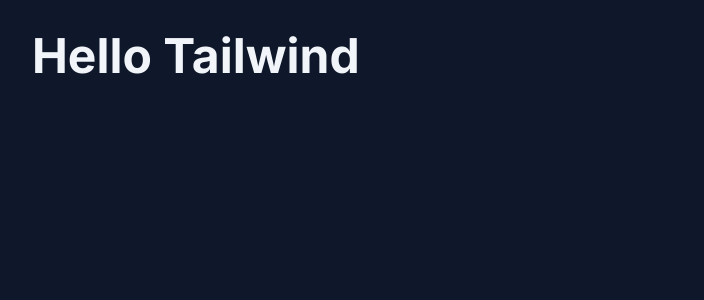
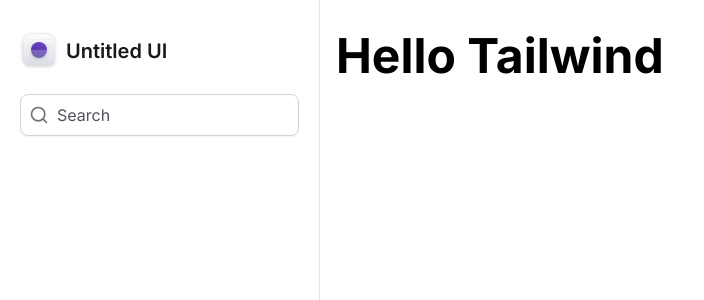
Before and after one commit to RoMartins/tailwind-next, a Next.js app: page / in a window 1280 px wide. Shown: the top 300 px of the page, without its empty margins (0-704 px from the left). Built offline with nearby package versions, Linux system fonts and the light colour scheme.

Commit message:
feat:Logo and Search Input

```diff
--- a/package.json
+++ b/package.json
@@ -15,6 +15,7 @@
     "autoprefixer": "10.4.14",
     "eslint": "8.46.0",
     "eslint-config-next": "13.4.12",
+    "lucide-react": "^0.268.0",
     "next": "13.4.12",
     "postcss": "8.4.27",
     "prettier-plugin-tailwindcss": "^0.5.2",
--- /dev/null
+++ b/src/app/components/Sidebar/Logo.tsx
@@ -0,0 +1,209 @@
+export function Logo() {
+  return (
+    <strong className="flex items-center gap-2 text-xl font-semibold text-zinc-900">
+      <svg
+        width={38}
+        height={38}
+        viewBox="0 0 38 38"
+        fill="none"
+        xmlns="http://www.w3.org/2000/svg"
+      >
+        <g filter="url(#filter0_dd_4107_307)">
+          <g clipPath="url(#clip0_4107_307)">
+            <rect x={3} y={2} width={32} height={32} rx={8} fill="#fff" />
+            <rect
+              x={3}
+              y={2}
+              width={32}
+              height={32}
+              rx={8}
+              fill="url(#paint0_linear_4107_307)"
+            />
+            <path
+              fillRule="evenodd"
+              clipRule="evenodd"
+              d="M19 4.039c-7.71 0-13.961 6.25-13.961 13.961 0 7.71 6.25 13.961 13.961 13.961 7.71 0 13.961-6.25 13.961-13.961 0-7.71-6.25-13.961-13.961-13.961zM4.961 18c0-7.753 6.286-14.039 14.039-14.039S33.039 10.247 33.039 18 26.753 32.039 19 32.039 4.961 25.753 4.961 18z"
+              fill="#D0D5DD"
+            />
+            <path
+              fillRule="evenodd"
+              clipRule="evenodd"
+              d="M19 14.078a3.922 3.922 0 100 7.845 3.922 3.922 0 000-7.845zM15 18a4 4 0 118 0 4 4 0 01-8 0z"
+              fill="#D0D5DD"
+            />
+            <path
+              fillRule="evenodd"
+              clipRule="evenodd"
+              d="M19 15.32a2.68 2.68 0 100 5.36 2.68 2.68 0 000-5.36zM16.243 18a2.757 2.757 0 115.514 0 2.757 2.757 0 01-5.514 0z"
+              fill="#D0D5DD"
+            />
+            <path d="M18.961 2h.078v32h-.078V2z" fill="#D0D5DD" />
+            <path d="M35 17.96v.079H3v-.078h32z" fill="#D0D5DD" />
+            <path
+              d="M29.602 2h.078v32h-.078V2zM13.64 2h.078v32h-.077V2zM24.282 2h.077v32h-.077V2zM8.32 2h.078v32H8.32V2z"
+              fill="#D0D5DD"
+            />
+            <path
+              d="M35 28.602v.077H3v-.077h32zM35 12.64v.078H3v-.077h32zM35 23.281v.078H3v-.078h32zM35 7.32v.078H3V7.32h32z"
+              fill="#D0D5DD"
+            />
+            <g filter="url(#filter1_dd_4107_307)">
+              <circle
+                cx={19}
+                cy={18}
+                r={8}
+                fill="url(#paint1_linear_4107_307)"
+              />
+            </g>
+            <g filter="url(#filter2_b_4107_307)">
+              <path
+                d="M3 18h32v3.2c0 4.48 0 6.72-.872 8.432a8 8 0 01-3.496 3.496C28.92 34 26.68 34 22.2 34h-6.4c-4.48 0-6.72 0-8.432-.872a8 8 0 01-3.496-3.496C3 27.92 3 25.68 3 21.2V18z"
+                fill="#fff"
+                fillOpacity={0.2}
+              />
+            </g>
+          </g>
+          <rect
+            x={3.15}
+            y={2.15}
+            width={31.7}
+            height={31.7}
+            rx={7.85}
+            stroke="#D0D5DD"
+            strokeWidth={0.3}
+          />
+        </g>
+        <defs>
+          <filter
+            id="filter0_dd_4107_307"
+            x={0}
+            y={0}
+            width={38}
+            height={38}
+            filterUnits="userSpaceOnUse"
+            colorInterpolationFilters="sRGB"
+          >
+            <feFlood floodOpacity={0} result="BackgroundImageFix" />
+            <feColorMatrix
+              in="SourceAlpha"
+              values="0 0 0 0 0 0 0 0 0 0 0 0 0 0 0 0 0 0 127 0"
+              result="hardAlpha"
+            />
+            <feOffset dy={1} />
+            <feGaussianBlur stdDeviation={1} />
+            <feColorMatrix values="0 0 0 0 0.0627451 0 0 0 0 0.0941176 0 0 0 0 0.156863 0 0 0 0.06 0" />
+            <feBlend
+              in2="BackgroundImageFix"
+              result="effect1_dropShadow_4107_307"
+            />
+            <feColorMatrix
+              in="SourceAlpha"
+              values="0 0 0 0 0 0 0 0 0 0 0 0 0 0 0 0 0 0 127 0"
+              result="hardAlpha"
+            />
+            <feOffset dy={1} />
+            <feGaussianBlur stdDeviation={1.5} />
+            <feColorMatrix values="0 0 0 0 0.0627451 0 0 0 0 0.0941176 0 0 0 0 0.156863 0 0 0 0.1 0" />
+            <feBlend
+              in2="effect1_dropShadow_4107_307"
+              result="effect2_dropShadow_4107_307"
+            />
+            <feBlend
+              in="SourceGraphic"
+              in2="effect2_dropShadow_4107_307"
+              result="shape"
+            />
+          </filter>
+          <filter
+            id="filter1_dd_4107_307"
+            x={8}
+            y={8}
+            width={22}
+            height={22}
+            filterUnits="userSpaceOnUse"
+            colorInterpolationFilters="sRGB"
+          >
+            <feFlood floodOpacity={0} result="BackgroundImageFix" />
+            <feColorMatrix
+              in="SourceAlpha"
+              values="0 0 0 0 0 0 0 0 0 0 0 0 0 0 0 0 0 0 127 0"
+              result="hardAlpha"
+            />
+            <feOffset dy={1} />
+            <feGaussianBlur stdDeviation={1} />
+            <feColorMatrix values="0 0 0 0 0.0627451 0 0 0 0 0.0941176 0 0 0 0 0.156863 0 0 0 0.06 0" />
+            <feBlend
+              in2="BackgroundImageFix"
+              result="effect1_dropShadow_4107_307"
+            />
+            <feColorMatrix
+              in="SourceAlpha"
+              values="0 0 0 0 0 0 0 0 0 0 0 0 0 0 0 0 0 0 127 0"
+              result="hardAlpha"
+            />
+            <feOffset dy={1} />
+            <feGaussianBlur stdDeviation={1.5} />
+            <feColorMatrix values="0 0 0 0 0.0627451 0 0 0 0 0.0941176 0 0 0 0 0.156863 0 0 0 0.1 0" />
+            <feBlend
+              in2="effect1_dropShadow_4107_307"
+              result="effect2_dropShadow_4107_307"
+            />
+            <feBlend
+              in="SourceGraphic"
+              in2="effect2_dropShadow_4107_307"
+              result="shape"
+            />
+          </filter>
+          <filter
+            id="filter2_b_4107_307"
+            x={-2}
+            y={13}
+            width={42}
+            height={26}
+            filterUnits="userSpaceOnUse"
+            colorInterpolationFilters="sRGB"
+          >
+            <feFlood floodOpacity={0} result="BackgroundImageFix" />
+            <feGaussianBlur in="BackgroundImageFix" stdDeviation={2.5} />
+            <feComposite
+              in2="SourceAlpha"
+              operator="in"
+              result="effect1_backgroundBlur_4107_307"
+            />
+            <feBlend
+              in="SourceGraphic"
+              in2="effect1_backgroundBlur_4107_307"
+              result="shape"
+            />
+          </filter>
+          <linearGradient
+            id="paint0_linear_4107_307"
+            x1={19}
+            y1={2}
+            x2={19}
+            y2={34}
+            gradientUnits="userSpaceOnUse"
+          >
+            <stop stopColor="#fff" />
+            <stop offset={1} stopColor="#D0D5DD" />
+          </linearGradient>
+          <linearGradient
+            id="paint1_linear_4107_307"
+            x1={15}
+            y1={26}
+            x2={23}
+            y2={10}
+            gradientUnits="userSpaceOnUse"
+          >
+            <stop stopColor="#53389E" />
+            <stop offset={1} stopColor="#6941C6" />
+          </linearGradient>
+          <clipPath id="clip0_4107_307">
+            <rect x={3} y={2} width={32} height={32} rx={8} fill="#fff" />
+          </clipPath>
+        </defs>
+      </svg>
+      <span>Untitled UI</span>
+    </strong>
+  )
+}
--- /dev/null
+++ b/src/app/components/Sidebar/index.tsx
@@ -0,0 +1,21 @@
+import { Search } from 'lucide-react'
+import { Logo } from './Logo'
+
+export function Sidebar() {
+  return (
+    <>
+      <aside className="space-y-6 border-r border-zinc-200 px-5 py-8">
+        <Logo />
+        <div className="flex w-full items-center gap-2 rounded-lg border border-zinc-300 px-2 py-2 shadow-sm">
+          <div>
+            <Search className="h-5 w-5 text-zinc-500" />
+          </div>
+          <input
+            className="flex-1 border-0 bg-transparent text-zinc-900 placeholder-zinc-600"
+            placeholder="Search"
+          />
+        </div>
+      </aside>
+    </>
+  )
+}
--- a/src/app/layout.tsx
+++ b/src/app/layout.tsx
@@ -1,6 +1,7 @@
 import './globals.css'
 import type { Metadata } from 'next'
 import { Inter } from 'next/font/google'
+import { Sidebar } from './components/Sidebar'
 
 const inter = Inter({ subsets: ['latin'] })
 
@@ -16,7 +17,12 @@
 }) {
   return (
     <html lang="en">
-      <body className={inter.className}>{children}</body>
+      <body className={inter.className}>
+        <div className="grid min-h-screen grid-cols-app">
+          <Sidebar />
+          <main className="px-4 pb-12 pt-8">{children}</main>
+        </div>
+      </body>
     </html>
   )
 }
--- a/src/app/page.tsx
+++ b/src/app/page.tsx
@@ -1,7 +1,7 @@
 export default function Home() {
   return (
-    <div className="flex h-screen bg-slate-900 p-8 text-slate-100">
-      <h1 className="text-5xl font-bold ">Hello Tailwind</h1>
+    <div>
+      <h1 className="text-5xl font-bold">Hello Tailwind</h1>
     </div>
   )
 }
--- a/tailwind.config.js
+++ b/tailwind.config.js
@@ -1,15 +1,10 @@
 /** @type {import('tailwindcss').Config} */
 module.exports = {
-  content: [
-    './src/**/*.tsx',
-
-  ],
+  content: ['./src/**/*.tsx'],
   theme: {
     extend: {
-      backgroundImage: {
-        'gradient-radial': 'radial-gradient(var(--tw-gradient-stops))',
-        'gradient-conic':
-          'conic-gradient(from 180deg at 50% 50%, var(--tw-gradient-stops))',
+      gridTemplateColumns: {
+        app: 'minmax(18rem, 20rem) 1fr',
       },
     },
   },
```
Also changed, not shown: 1 other file (tests, documents, lock files or other folders).
